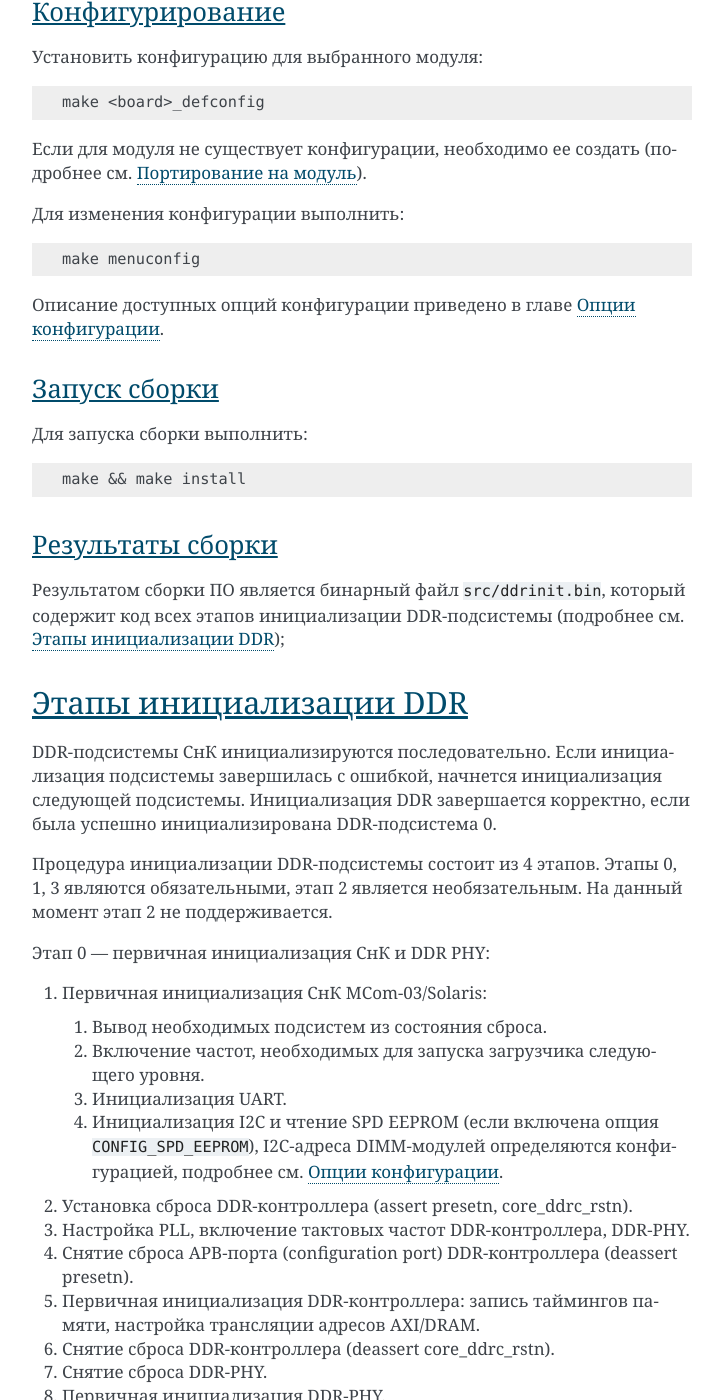
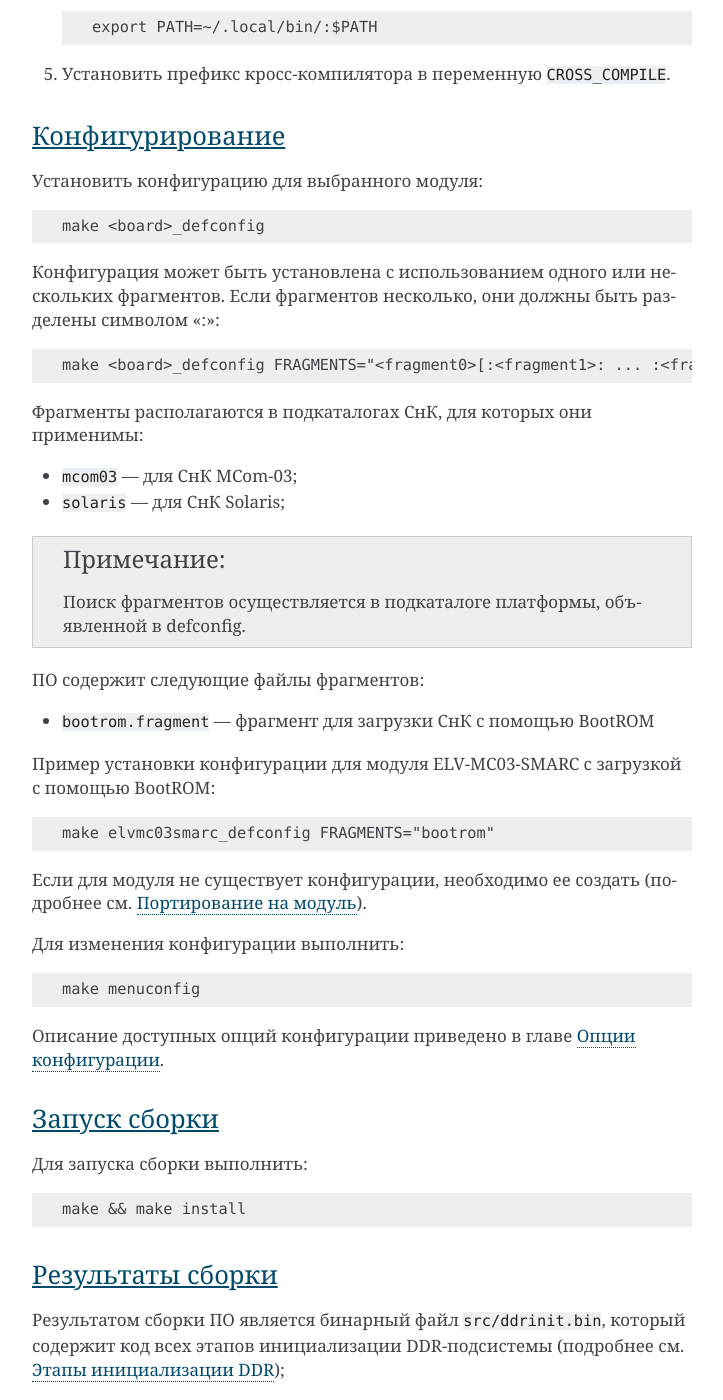
Before and after one commit to elvees/ddrinit, a Sphinx documentation site: the page built from doc/index.rst, in a window 1280 px wide and 1400 px high, scrolled down 4750 px. Shown: the whole window, without its empty margins (388-1111 px from the left). Built offline with Sphinx 7.4.7, drawn with Linux system fonts in a browser that asks for light colours; some of the changed text lies outside the part shown.

Commit message:
build: Add mcom03 bootrom fragment
This fragment helps to avoid supporting of
"copy-pasted" defconfig with BootROM enabled.

Change-Id: Ifb2c5e8bf8b22fca0e60e29f425e8410fb43a2a9

```diff
--- a/doc/index.rst
+++ b/doc/index.rst
@@ -162,10 +162,15 @@ TBD
   │   ├── solarisbub_defconfig
   │   └── mcom03bub_defconfig
   ├── doc/
+  ├── fragments/
+  │   ├── mcom03/
+  │   │   ├── ...
+  │   │   └── bootrom.fragment
+  │   └── solaris/
+  │       └── ...
   ├── include/
   ├── Kconfig
   ├── Makefile
-  ├── output/
   ├── scripts/
   └── src/
 
@@ -176,13 +181,13 @@ TBD
 
 * ``doc`` --- директория с файлами документации;
 
+* ``fragments`` --- директория, содержащая фрагменты конфигурации сборки;
+
 * ``include`` --- директория, содержащая все заголовочные файлы проекта;
 
 * ``Kconfig`` --- корневой Kconfig-файл;
 
 * ``Makefile`` --- Makefile для сборки проекта;
-
-* ``output`` --- директория с результатами сборки;
 
 * ``scripts`` --- директория с дополнительными утилитами для конфигурирования и сборки проекта;
 
@@ -224,6 +229,29 @@ TBD
 Установить конфигурацию для выбранного модуля::
 
   make <board>_defconfig
+
+
+Конфигурация может быть установлена с использованием одного или нескольких фрагментов.
+Если фрагментов несколько, они должны быть разделены символом ":"::
+
+  make <board>_defconfig FRAGMENTS="<fragment0>[:<fragment1>: ... :<fragmentN>]"
+
+Фрагменты располагаются в подкаталогах СнК, для которых они применимы:
+
+* ``mcom03`` --- для СнК MCom-03;
+
+* ``solaris`` --- для СнК Solaris;
+
+.. note:: Поиск фрагментов осуществляется в подкаталоге платформы,
+  объявленной в defconfig.
+
+ПО содержит следующие файлы фрагментов:
+
+* ``bootrom.fragment`` --- фрагмент для загрузки СнК с помощью BootROM
+
+Пример установки конфигурации для модуля ELV-MC03-SMARC с загрузкой с помощью BootROM::
+
+  make elvmc03smarc_defconfig FRAGMENTS="bootrom"
 
 Если для модуля не существует конфигурации, необходимо ее создать
 (подробнее см. `Портирование на модуль`_).
```
Also changed, not shown: 3 other files.
